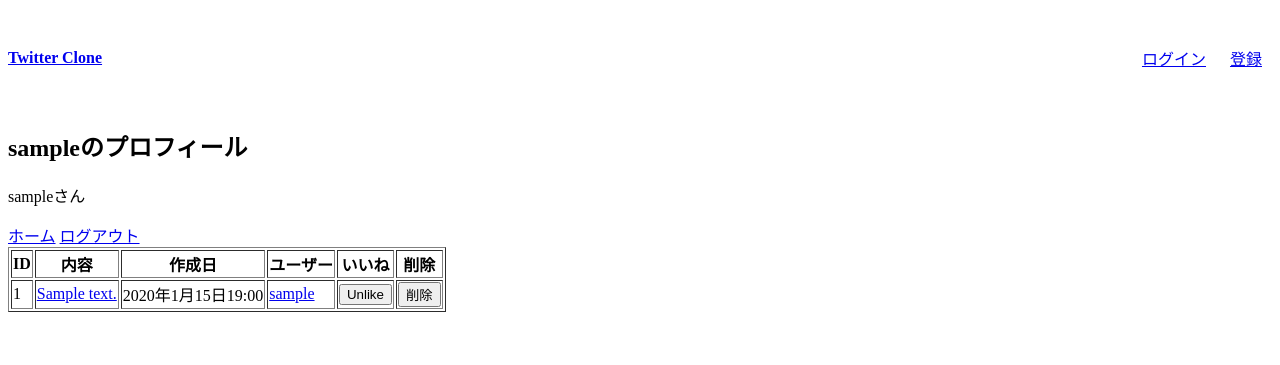
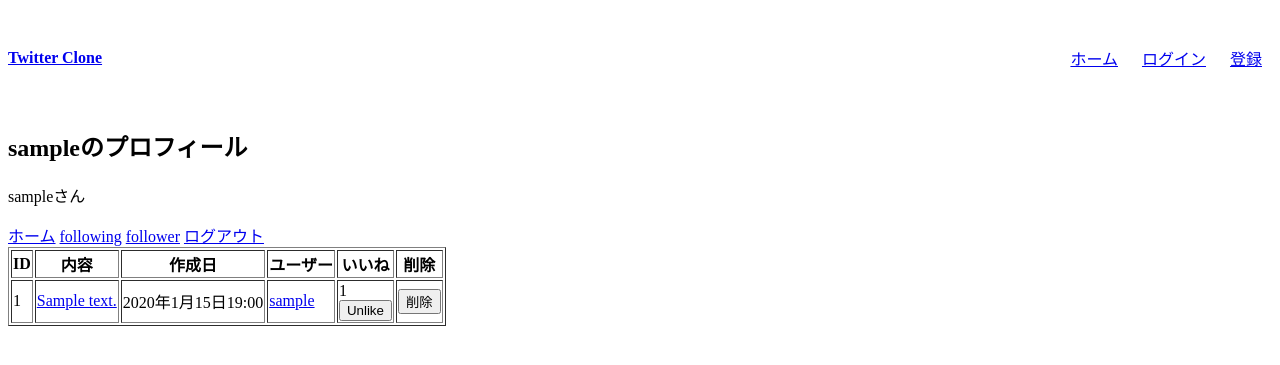
Before and after one commit to shinonome-inc/backend-final-assignment-bun, a Django app: a page that uses templates/base.html in a window 1280 px wide. Shown: the top 365 px of the page. Run offline with Django 4.2, Linux system fonts and the light colour scheme; a user stored in the database is signed in; tables that the repository leaves empty hold one stand-in row (values such as "Sample post").

Commit message:
見直し

```diff
--- a/templates/accounts/follower.html
+++ b/templates/accounts/follower.html
@@ -5,7 +5,7 @@
     {% for user in object_list %}
         <hr/>
         <div>
-            <a href="{% url 'accounts:profile' user.username %}">{{ user.username }}</a>
+            <a href="{% url 'accounts:user_profile' user.username %}">{{ user.username }}</a>
         </div>
     {% endfor %}
 {% endblock %}
--- a/templates/accounts/profile.html
+++ b/templates/accounts/profile.html
@@ -7,6 +7,8 @@
   <h1 class="my-5"></h1>
   <p>{{ username }}さん</p>
   <a href="{% url 'tweets:home' %}">ホーム</a>
+  <a href="{% url 'accounts:following_list' username %}">following</a>
+  <a href="{% url 'accounts:follower_list' username %}">follower</a>
   {% if username != request.user.username %}
   {% if isfollowing %}
   <form style="display:inline"
@@ -43,6 +45,7 @@
       <td>{{ tweets.created_at }}</td>
       <td><a href={% url 'accounts:user_profile' tweets.user %}>{{ tweets.user }}</td>
 	  <td>
+          {{ tweets.like_counts }}
 		  {% if tweets.is_liked %}
 		  <form method="post" action="{% url 'tweets:unlike' tweets.id %}">
 			  {% csrf_token %}
--- a/templates/base.html
+++ b/templates/base.html
@@ -14,9 +14,10 @@
             <a href="{% url 'welcome:top' %}">Twitter Clone</a>
         </h4>
     <nav class="nav">
-      <ul class="menu-group">
-          <li class="menu-item"><a href="{% url 'accounts:login' %}">ログイン</a></li>
-        <li class="menu-item"><a href="{% url 'accounts:signup' %}">登録</a></li>
+        <ul class="menu-group">
+            <li class="menu-item"><a href="{% url 'tweets:home' %}">ホーム</a></li>
+            <li class="menu-item"><a href="{% url 'accounts:login' %}">ログイン</a></li>
+            <li class="menu-item"><a href="{% url 'accounts:signup' %}">登録</a></li>
       </ul>
     </nav>
   </header>
--- a/templates/tweets/home.html
+++ b/templates/tweets/home.html
@@ -34,6 +34,7 @@ HOME
       <td>{{ tweets.created_at }}</td>
       <td><a href={% url 'accounts:user_profile' tweets.user %}>{{ tweets.user }}</td>
 	  <td>
+          {{ tweets.like_counts }}
 		  {% if tweets.is_liked %}
 		  <form method="post" action="{% url 'tweets:unlike' tweets.id %}">
 			  {% csrf_token %}
```
